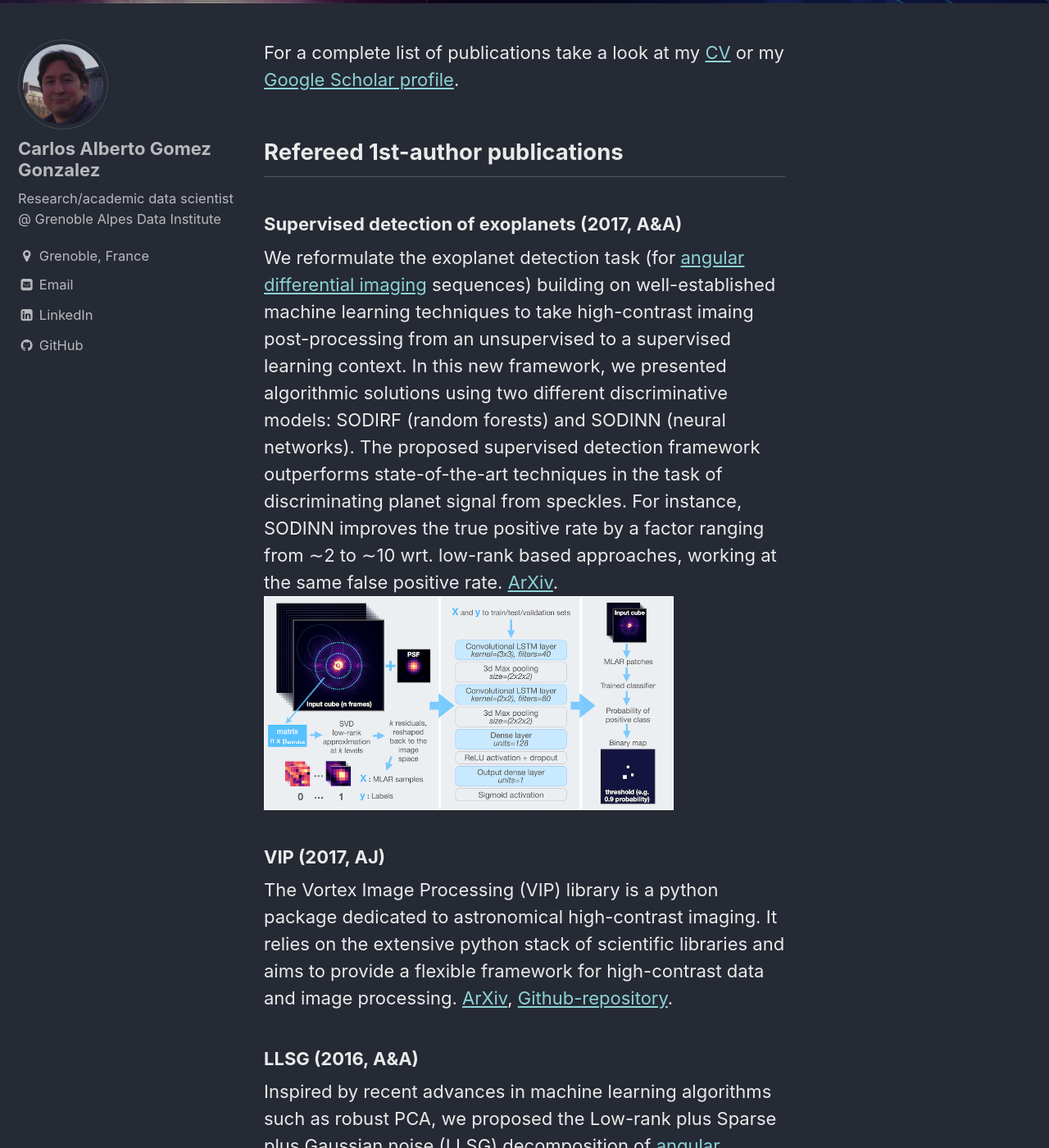
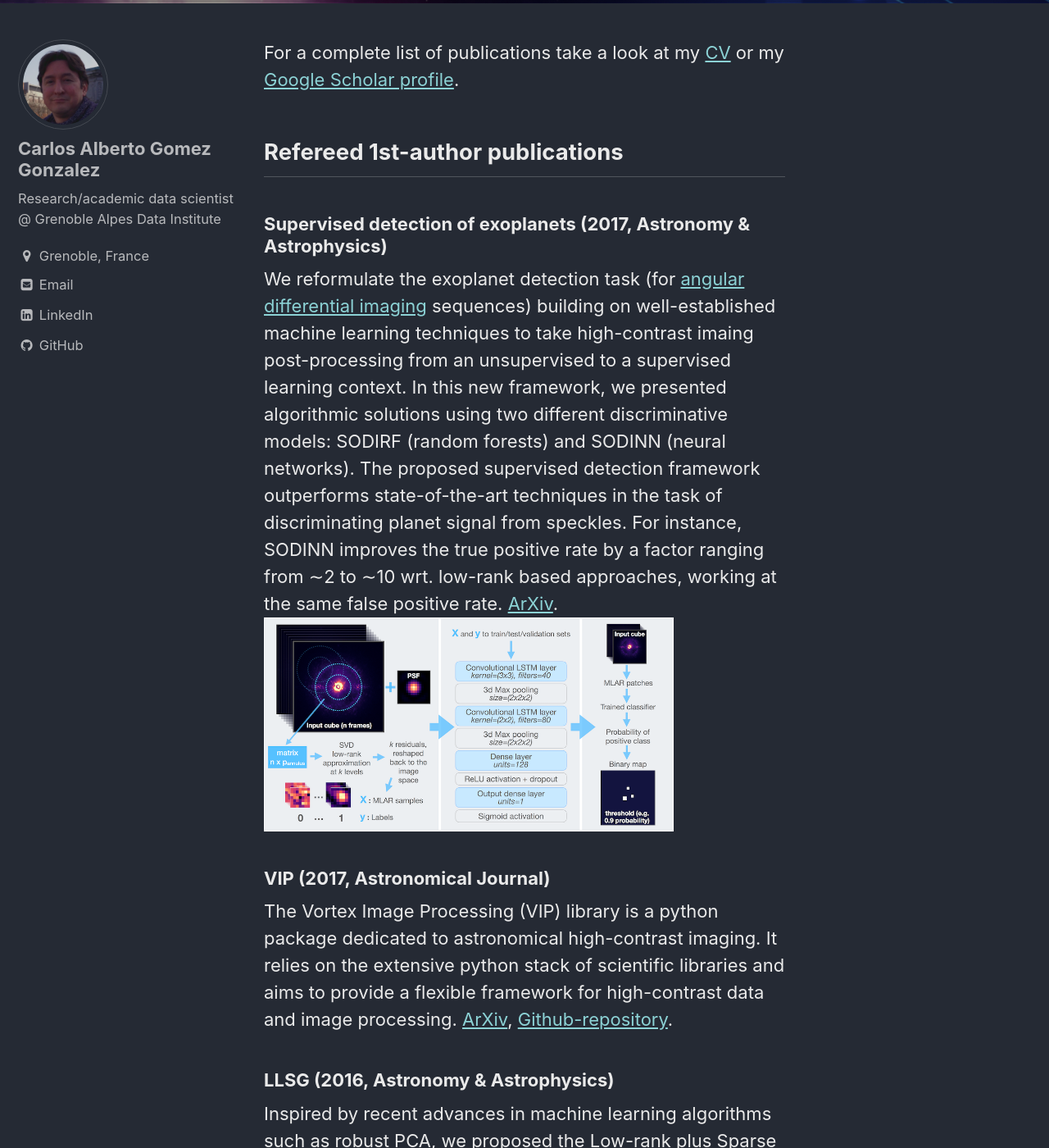
Before and after one commit to carlos-gg/carlos-gg.github.io, a Jekyll site: the page built from _pages/publications.md, in a window 1280 px wide and 1400 px high, scrolled down 309 px. Shown: the whole window at 82% size. Built offline with Jekyll 4.4.1, drawn with Linux system fonts in a browser that asks for light colours.

Commit message:
no message

```diff
--- a/_pages/publications.md
+++ b/_pages/publications.md
@@ -9,14 +9,14 @@ For a complete list of publications take a look at my [CV](https://carlgogo.gith
 
 ## Refereed 1st-author publications
 
-### Supervised detection of exoplanets (2017, A&A)
+### Supervised detection of exoplanets (2017, Astronomy & Astrophysics)
 We reformulate the exoplanet detection task (for [angular differential imaging](https://vimeo.com/125547220) sequences) building on well-established machine learning techniques to take high-contrast imaing post-processing from an unsupervised to a supervised learning context. In this new framework, we presented algorithmic solutions using two different discriminative models: SODIRF (random forests) and SODINN (neural networks). The proposed supervised detection framework outperforms state-of-the-art techniques in the task of discriminating planet signal from speckles. For instance, SODINN improves the true positive rate by a factor ranging from ∼2 to ∼10 wrt. low-rank based approaches, working at the same false positive rate. [ArXiv](https://arxiv.org/abs/1712.02841).
 ![SODINN framework](/assets/images/sodinn.png){:width="500px"}
 
-### VIP (2017, AJ)
+### VIP (2017, Astronomical Journal)
 The Vortex Image Processing (VIP) library is a python package dedicated to astronomical high-contrast imaging. It relies on the extensive python stack of scientific libraries and aims to provide a flexible framework for high-contrast data and image processing. [ArXiv](https://arxiv.org/abs/1705.06184), [Github-repository](https://github.com/vortex-exoplanet/VIP).
 
-### LLSG (2016, A&A)
+### LLSG (2016, Astronomy & Astrophysics)
 Inspired by recent advances in machine learning algorithms such as robust PCA, we proposed the Low-rank plus Sparse plus Gaussian noise (LLSG) decomposition of [angular differential imaging](https://vimeo.com/125547220) sequences. [ArXiv](https://arxiv.org/abs/1602.08381).
 
 
```
